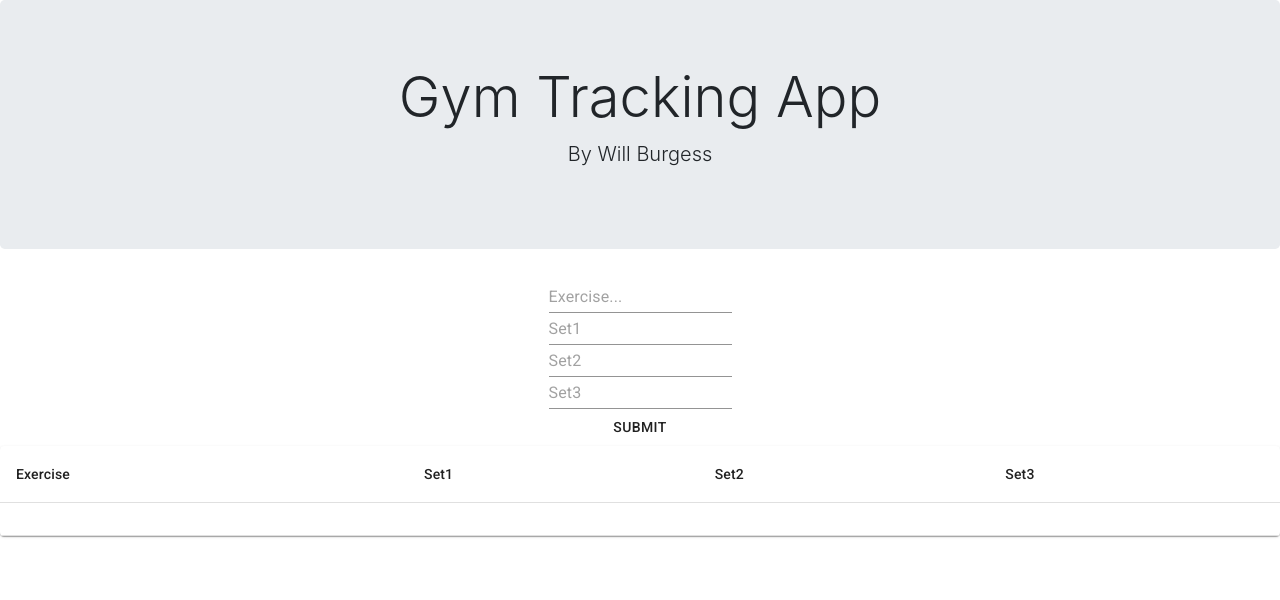
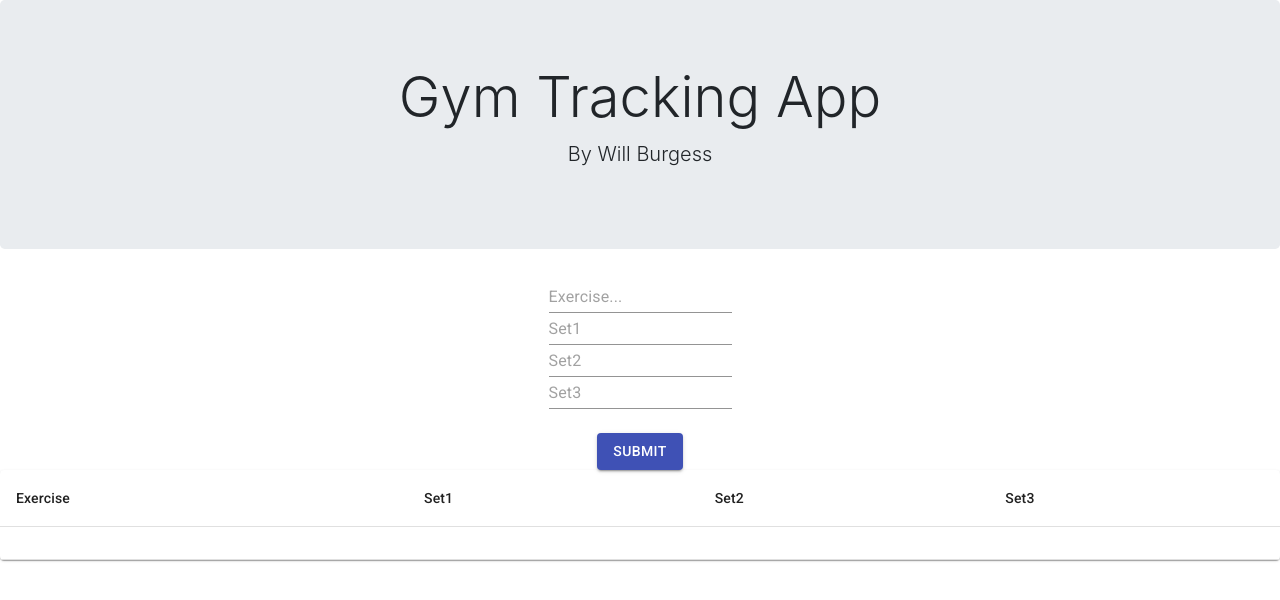
Before and after one commit to NisLox/gymtracker, a React (Create React App) app in the folder GymTracker/: page / in a window 1280 px wide. Shown: the top 600 px of the page. Built offline with nearby package versions, Linux system fonts and the light colour scheme.

Commit message:
Changed Button

```diff
--- a/GymTracker/src/app-Component/container-Component/myForm.js
+++ b/GymTracker/src/app-Component/container-Component/myForm.js
@@ -1,5 +1,5 @@
 import React from 'react';
-import { TextField, Button } from '@material-ui/core';
+import { TextField, Button, RaisedButton } from '@material-ui/core';
 import {Formik, Form} from 'formik'
 
 const MyForm = ( {onSubmit}) => {
@@ -52,9 +52,8 @@ const MyForm = ( {onSubmit}) => {
                                     onBlur={handleBlur}
                                 />
                             </div>
-
-                        <Button type="submit">submit</Button>
-
+                        <br />
+                        <Button variant="contained" color="primary" type="submit">submit</Button>
                     </Form>
                     )}
                 </Formik>
```
